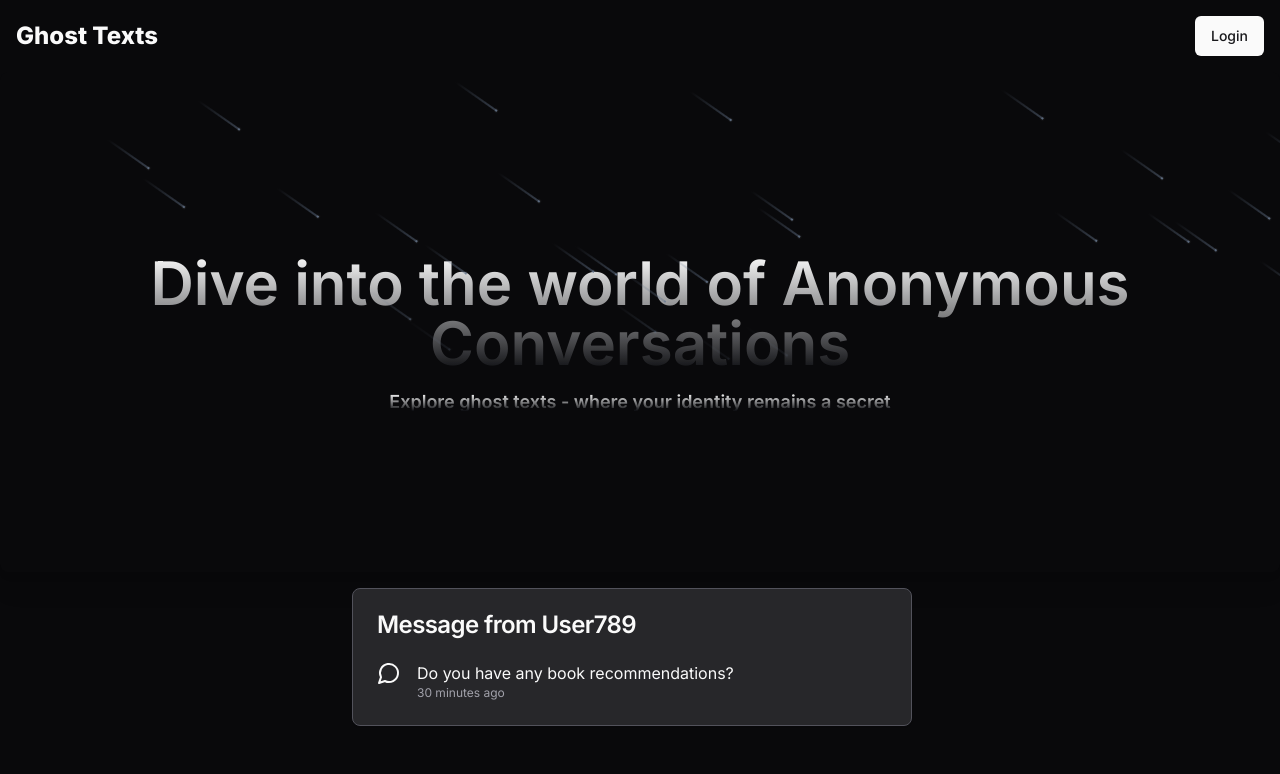
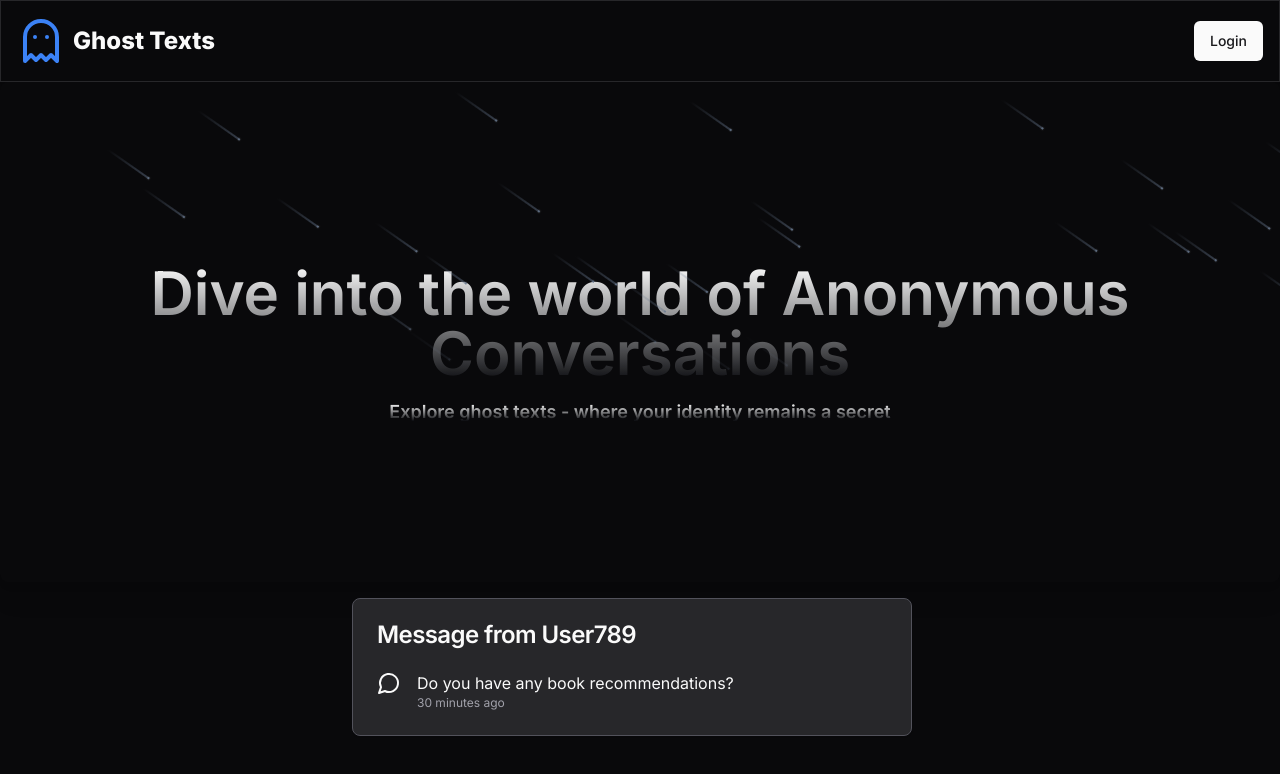
Before and after one commit to 13paras/ghost-texts, a Next.js app: page / in a window 1280 px wide. Shown: the top 774 px of the page. Built offline with nearby package versions, Linux system fonts and the light colour scheme; no server answers.

Commit message:
added middleware

```diff
--- a/src/app/(auth)/layout.tsx
+++ /dev/null
@@ -1,16 +0,0 @@
-export const metadata = {
-  title: "Ghost Texts",
-  description: "Generated by Next.js",
-};
-
-export default function RootLayout({
-  children,
-}: {
-  children: React.ReactNode;
-}) {
-  return (
-    <html lang="en">
-      <body>{children}</body>
-    </html>
-  );
-}
--- a/src/app/(auth)/sign-in/page.tsx
+++ b/src/app/(auth)/sign-in/page.tsx
@@ -93,7 +93,7 @@ const Login = () => {
                     <FormControl>
                       <Input
                         type="text"
-                        placeholder="username/email"
+                        placeholder="Please enter your username/email"
                         {...field}
                       />
                     </FormControl>
--- a/src/app/_components/Navbar.tsx
+++ b/src/app/_components/Navbar.tsx
@@ -5,6 +5,7 @@ import { signOut, useSession } from "next-auth/react";
 import Link from "next/link";
 import { useRouter } from "next/navigation";
 import { Button } from "./ui/button";
+import { SVGProps } from "react";
 
 const Navbar = () => {
   const router = useRouter();
@@ -12,8 +13,11 @@ const Navbar = () => {
   const user: User = session?.user as User;
 
   return (
-    <nav className="flex items-center justify-between p-4">
-      <h2 className="text-2xl font-extrabold">Ghost Texts</h2>
+    <nav className="flex items-center justify-between border p-4 shadow-lg">
+      <div className="flex items-center gap-2">
+        <GhostIcon className="h-12 w-12 text-blue-500" />
+        <h2 className="text-2xl font-extrabold">Ghost Texts</h2>
+      </div>
       {user ? (
         <>
           {/* <button
@@ -43,3 +47,24 @@ const Navbar = () => {
 };
 
 export default Navbar;
+
+function GhostIcon(props: SVGProps<SVGSVGElement>) {
+  return (
+    <svg
+      {...props}
+      xmlns="http://www.w3.org/2000/svg"
+      width="24"
+      height="24"
+      viewBox="0 0 24 24"
+      fill="none"
+      stroke="currentColor"
+      strokeWidth="2"
+      strokeLinecap="round"
+      strokeLinejoin="round"
+    >
+      <path d="M9 10h.01" />
+      <path d="M15 10h.01" />
+      <path d="M12 2a8 8 0 0 0-8 8v12l3-3 2.5 2.5L12 19l2.5 2.5L17 19l3 3V10a8 8 0 0 0-8-8z" />
+    </svg>
+  );
+}
--- a/src/app/layout.tsx
+++ b/src/app/layout.tsx
@@ -1,8 +1,9 @@
-import AuthProvider from "@/context/AuthProvider";
 import type { Metadata } from "next";
 import { Inter } from "next/font/google";
+import "./globals.css";
+import { ThemeProvider } from "./_components/theme-provider";
+import AuthProvider from "@/context/AuthProvider";
 import { Toaster } from "sonner";
-import "./globals.css";
 
 const inter = Inter({ subsets: ["latin"] });
 
@@ -17,10 +18,12 @@ export default function RootLayout({
   children: React.ReactNode;
 }>) {
   return (
-    <html lang="en" className="dark">
+    <html lang="en" className="dark" suppressHydrationWarning>
       <AuthProvider>
         <body className={inter.className}>
-          {children}
+          <ThemeProvider attribute="class" defaultTheme="dark">
+            {children}
+          </ThemeProvider>
           <Toaster richColors />
         </body>
       </AuthProvider>
--- /dev/null
+++ b/src/middleware.ts
@@ -0,0 +1,31 @@
+import { getToken } from "next-auth/jwt";
+import { NextRequest, NextResponse } from "next/server";
+
+export { default } from "next-auth/middleware";
+
+// This function can be marked `async` if using `await` inside
+export async function middleware(request: NextRequest) {
+  const token = await getToken({ req: request });
+  const url = request.nextUrl;
+
+  if (
+    token &&
+    (url.pathname.startsWith("/sign-in") ||
+      url.pathname.startsWith("/sign-up") ||
+      url.pathname.startsWith("/verify") ||
+      url.pathname.startsWith("/"))
+  ) {
+    return NextResponse.redirect(new URL("/dashboard", request.url));
+  }
+
+  if (!token && url.pathname.startsWith("/dashboard")) {
+    return NextResponse.redirect(new URL("/sign-in", request.url));
+  }
+
+  return NextResponse.next();
+}
+
+// See "Matching Paths" below to learn more
+export const config = {
+  matcher: ["/sign-in", "/sign-up", "/", "/dashboard/:path*", "/verify/:path*"],
+};
```
